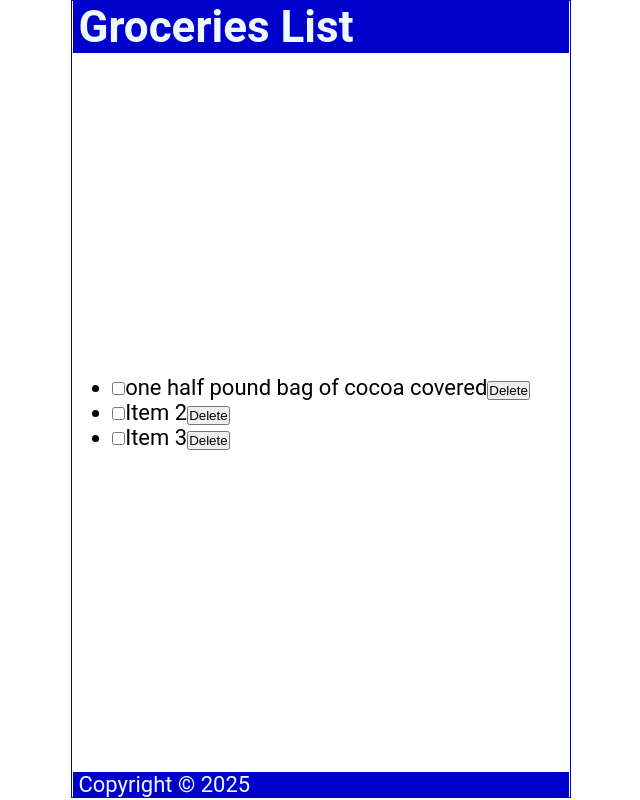
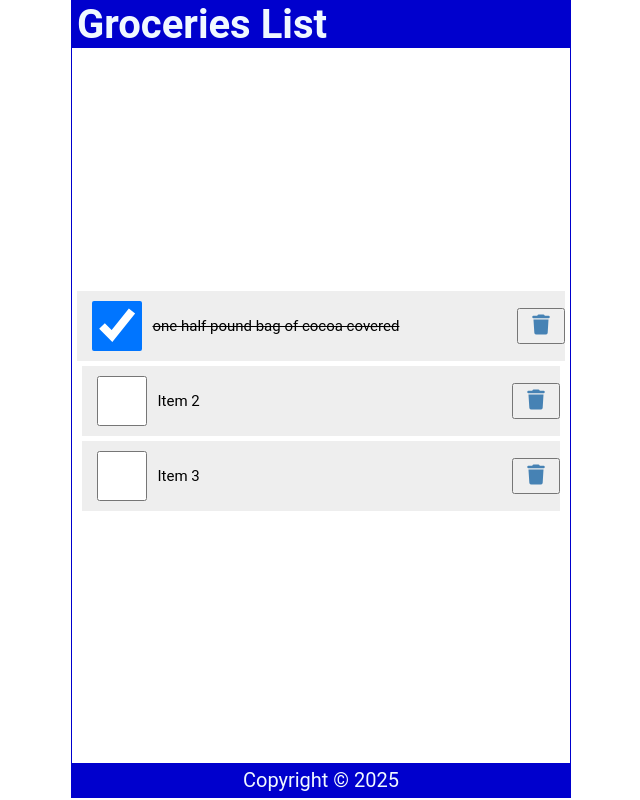
Before and after one commit to b-ivo/REACT_SERIE, a React (Create React App) app: page / in a window 1280 px wide. Shown: the whole page, without its empty margins (319-959 px from the left). Built offline with nearby package versions, Linux system fonts and the light colour scheme; the HTML template or start-up script is replaced by a standard one.

Commit message:
List & key

```diff
--- a/public/index.html
+++ b/public/index.html
@@ -24,6 +24,7 @@
       work correctly both with client-side routing and a non-root public URL.
       Learn how to configure a non-root public URL by running `npm run build`.
     -->
+      <link rel="stylesheet" href="https://cdnjs.cloudflare.com/ajax/libs/font-awesome/6.0.0/css/all.min.css">
     <title>React App</title>
   </head>
   <body>
--- a/src/Content.js
+++ b/src/Content.js
@@ -4,7 +4,7 @@ const Content = () =>{
     const [ items,setItems ] = useState([
         {
             id:1,
-            checked:false,
+            checked:true,
             item: 'one half pound bag of cocoa covered'
         },
         {
@@ -19,20 +19,42 @@ const Content = () =>{
         }
     ]);
 
+    const handleCheck = (id) => {
+        const listItems = items.map((item) => item.id === id ? {...item, checked: !item.checked} : item);
+        setItems(listItems);
+        localStorage.setItem('shoppinglist', JSON.stringify(listItems))
+    }
+
+    const handleDelete = (id) => {
+        const listItems = items.filter((item) => item.id !== id)
+        setItems(listItems);
+        localStorage.setItem('shoppinglist', JSON.stringify(listItems))
+    }
+
     return (
             <main>
+                {items.length ? (
                 <ul>
                         {items.map((item) => (
                             <li className="item" key={item.id}>
                                 <input
                                     type="checkbox"
+                                    onChange={ () => handleCheck(item.id)}
                                     checked={item.checked}
                                 />
-                            <label htmlFor="">{ item.item }</label>
-                            <button>Delete</button>
+                                <label
+                                    style={item.checked ? {textDecoration: 'line-through'} : {}}
+                                    onDoubleClick={ () => handleCheck(item.id) }
+                                >{ item.item }</label>
+                                <button
+                                    onClick={()=> handleDelete(item.id) }
+                                ><i className="fa fa-trash"></i></button>
                             </li>
                         ))}
                     </ul>
+                ): (
+                    <p style={{marginTop: '2rem'}}>Your list is empty</p>
+                )}
             </main>
     )
 }
--- a/src/index.css
+++ b/src/index.css
@@ -5,7 +5,7 @@
 }
 
 html{
-  font-size: 22px;
+  font-size: 1.25rem;
 }
 
 body{
@@ -27,7 +27,7 @@ body{
 }
 
 header{
-  width: calc(100% - 2px);
+  width: 100%;
   padding: 0 0.25rem;
   background-color: mediumblue;
   color: aliceblue;
@@ -47,11 +47,72 @@ main{
 }
 
 footer{
-  width: calc(100% - 2px);
-  padding: 0 0.25rem;
+  width: 100%;
+  padding: 0.25rem;
   background-color: mediumblue;
   color: aliceblue;
+  display: grid;
+  place-content: center;
+}
+
+ul{
+  width: 100%;
+  list-style: none;
+  padding: 0 0.25rem 0.25rem;
+}
+
+ul li::before{
+  content: "\2008";
+}
+
+.item{
   display: flex;
-  justify-content: space-between;
+  justify-content: flex-start;
   align-items: center;
+  padding: 0.5rem 0 0.5rem 0.5rem;
+  margin: 0.25rem;
+  background-color: #eee;
 }
+
+.item:first-child{
+  margin: 0;
+}
+
+.item input[type="checkbox"] {
+  text-align: center;
+  width: 48px;
+  width: 2.5rem;
+  min-width: 48px;
+  height: 2.5rem;
+  min-height: 48px;
+  cursor: pointer;
+  margin-right: 0.5rem;
+}
+
+.items input[type="checkbox"]:hover + label {
+    text-decoration: underline;
+}
+
+.item > label {
+  font-size: 0.75rem;
+  flex-grow: 1;
+}
+
+.item button{
+  width: 48px;
+  min-width: 48px;
+  height: 36px;
+  font-size: 1rem;
+  color: steelblue;
+  cursor: pointer;
+}
+
+.item button:focus,
+.item button:hover{
+  color: red;
+  outline: none;
+}
+
+.checked {
+    text-decoration: line-through;
+}
```
Lines whose indentation alone changed are shown as unchanged.
